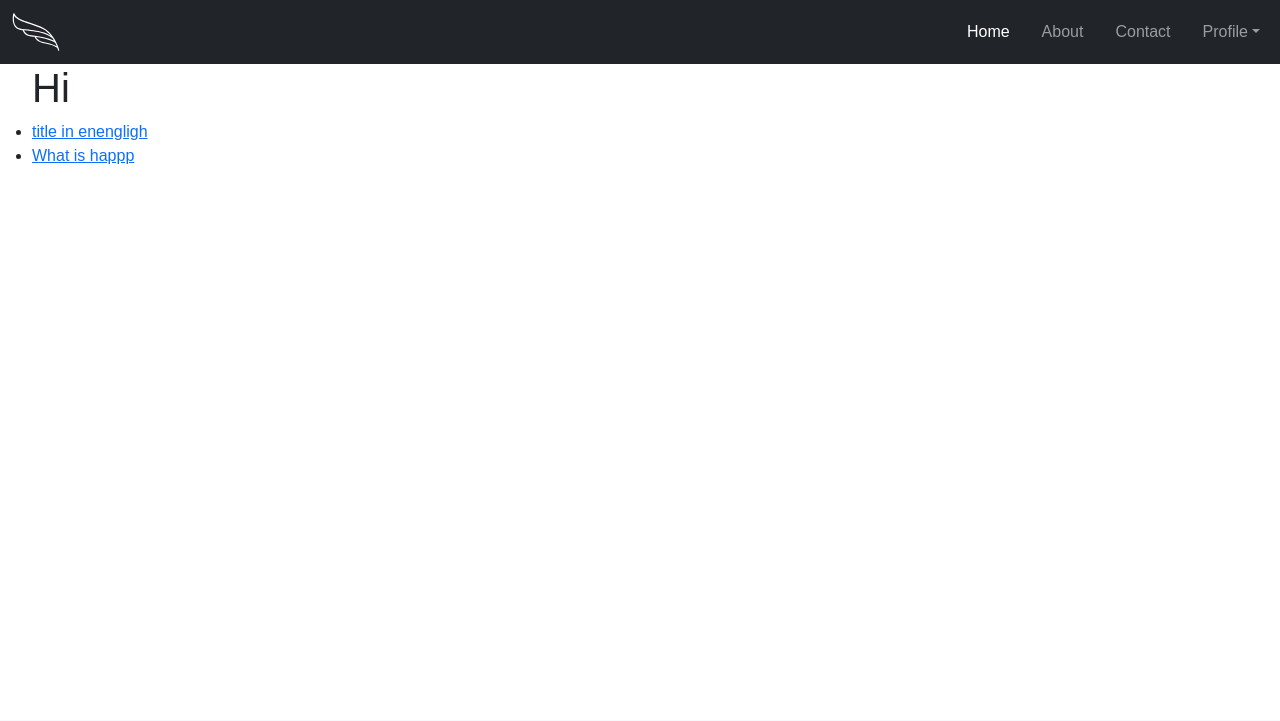
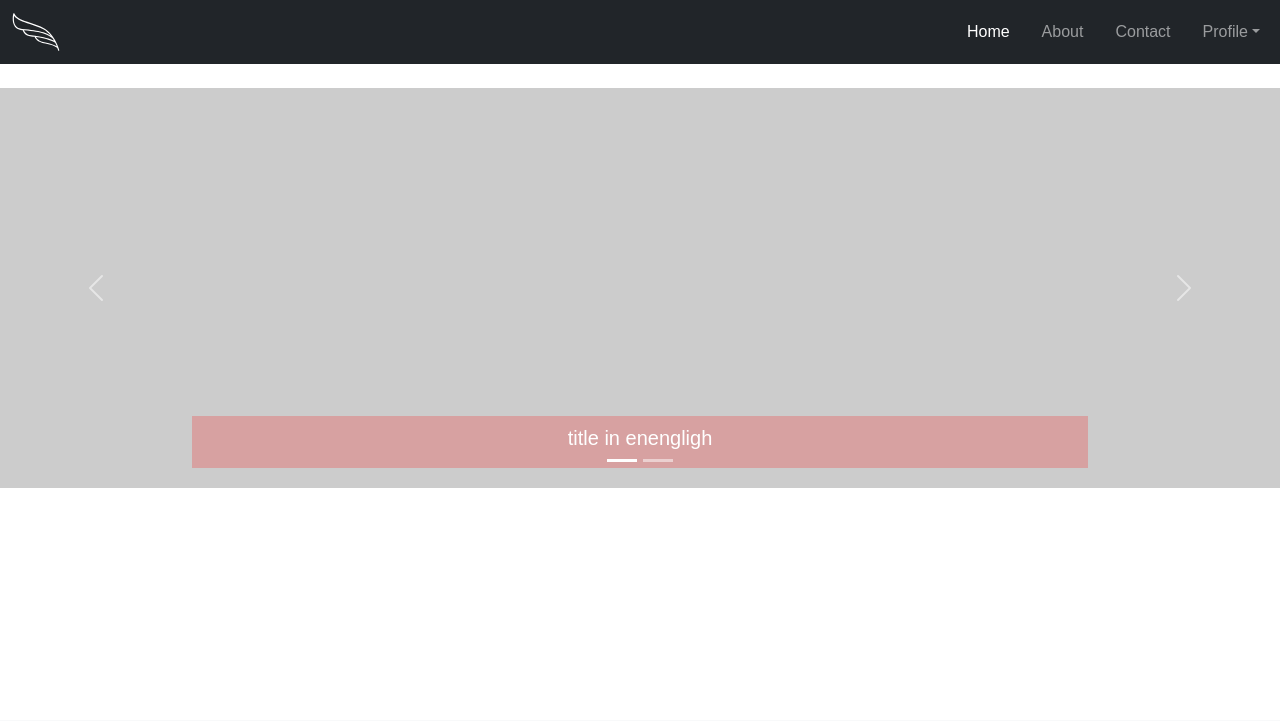
Before and after one commit to JitenChapagain/newsportal, a Django app: page / in a window 1280 px wide. Shown: the top 721 px of the page. Run offline with Django 5.2, Linux system fonts and the light colour scheme; data comes from the database, SQL or seed files in the repository; both versions use the stored data as it was after the commit.

Commit message:
addslider

```diff
--- a/news/urls.py
+++ b/news/urls.py
@@ -4,6 +4,7 @@ from . import views
 app_name = 'news'
 
 urlpatterns = [
-    path('', views.news_list, name='news_list'),
+    path('', views.index, name='index'),
+    path('news/', views.news_list, name='news_list'),
     path('<slug:slug>/', views.news_detail, name='news_detail'),
 ]
--- a/news/views.py
+++ b/news/views.py
@@ -1,5 +1,13 @@
 from django.shortcuts import render, get_object_or_404
 from .models import News
+
+def index(request):
+    news = News.objects.filter(status=True)  # Filter only active news articles
+    news_with_index = [(index, item) for index, item in enumerate(news)]
+    context = {
+        'news_with_index': [(index + 1, item) for index, item in news_with_index]
+    }
+    return render(request, 'index.html', context)
 
 def news_list(request):
     news = News.objects.all().filter(status=True)  # Filter only active news articles
--- /dev/null
+++ b/templates/index.html
@@ -0,0 +1,56 @@
+{% extends 'base.html' %}
+
+{% block content %}
+<br>
+<div id="carouselExampleIndicators" class="carousel slide" data-bs-ride="carousel" data-bs-interval="5000">
+    <div class="carousel-indicators">
+        {% for index, item in news_with_index %}
+        <button type="button" data-bs-target="#carouselExampleIndicators" data-bs-slide-to="{{ forloop.counter0 }}"
+            {% if forloop.first %}class="active" {% endif %} aria-label="Slide {{ forloop.counter0 }}"></button>
+        {% endfor %}
+    </div>
+
+    <div class="carousel-inner">
+        {% for index, item in news_with_index %}
+        <div class="carousel-item {% if forloop.first %}active{% endif %}">
+            <div class="carousel-item-content">
+                {% if item.image %}
+                <img src="{{ item.image.url }}" class="d-block w-100 carousel-img" alt="{{ item.en_title }}">
+                {% else %}
+                <div class="placeholder-image" style="background-color: #ccc; height: 400px;"></div>
+                {% endif %}
+                <div class="carousel-caption">
+                    <h5>{{ item.en_title }}</h5>
+                </div>
+            </div>
+        </div>
+        {% endfor %}
+    </div>
+
+    <button class="carousel-control-prev" type="button" data-bs-target="#carouselExampleIndicators"
+        data-bs-slide="prev">
+        <span class="carousel-control-prev-icon" aria-hidden="true"></span>
+        <span class="visually-hidden">Previous</span>
+    </button>
+    <button class="carousel-control-next" type="button" data-bs-target="#carouselExampleIndicators"
+        data-bs-slide="next">
+        <span class="carousel-control-next-icon" aria-hidden="true"></span>
+        <span class="visually-hidden">Next</span>
+    </button>
+</div>
+
+<style>
+    .carousel-img {
+        height: 400px;
+        width: 400px;
+        object-fit: cover;
+        margin: 0 auto;
+    }
+
+    .carousel-caption {
+        background-color: rgba(255, 0, 0, 0.212);
+        padding: 10px;
+        color: white;
+    }
+</style>
+{% endblock %}
--- a/templates/news_detail.html
+++ b/templates/news_detail.html
@@ -4,9 +4,10 @@
 <p>Published Date: {{ news.published_date }}</p>
 <p>Description: {{ news.en_description }}</p>
 {% if news.image %}
-<img src="{{ news.image.url }}" alt="News Image">
+<img src="{{ news.image.url }}" alt="News Image" style="max-width: 50%; height: auto;">
 {% endif %}
 {% if news.file %}
-<a href="{{ news.file.url }}">Download File</a>
+<br><br><br><a href="{{ news.file.url }}" class="btn btn-dark">Download File</a>
 {% endif %}
+<a href="javascript:history.back()" class="btn btn-secondary">Back</a>
 {% endblock %}
--- a/templates/news_list.html
+++ b/templates/news_list.html
@@ -1,9 +1,24 @@
 {% extends 'base.html' %}
 {% block content %}
 <ul>
-    <h1>Hi</h1>
+    <hr>
+    <br><br>
+
     {% for single_news in news %}
-    <li><a href="{% url 'news:news_detail' slug=single_news.slug %}">{{ single_news.en_title }}</a></li>
+
+    <div class="card" style="width: 18rem;">
+        {% if single_news.image %}
+        <img class="card-img-top" src="{{ single_news.image.url }}" alt="Card image cap">
+        {% else %}
+        <!-- Add a placeholder image or alternative content if image is not available -->
+        <div class="placeholder-image" style="background-color: #ccc; height: 200px;"></div>
+        {% endif %}
+        <div class="card-body">
+            <h5 class="card-title">{{ single_news.en_title }}</h5>
+            <p class="card-text">{{ single_news.en_description }}.</p>
+            <a href="{% url 'news:news_detail' slug=single_news.slug %}" class="btn btn-primary">More Details</a>
+        </div>
+    </div><br><br>
     {% endfor %}
 </ul>
 {% endblock %}
--- a/templates/partial/navbar.html
+++ b/templates/partial/navbar.html
@@ -26,26 +26,26 @@
         <div class="collapse navbar-collapse" id="navbarNav">
             <ul class="navbar-nav ms-md-auto gap-2">
                 <li class="nav-item rounded">
-                    <a class="nav-link active" aria-current="page" href="#"><i
+                    <a class="nav-link active" aria-current="page" href="/"><i
                             class="bi bi-house-fill me-2"></i>Home</a>
                 </li>
                 <li class="nav-item rounded">
-                    <a class="nav-link" href="#"><i class="bi bi-people-fill me-2"></i>About</a>
+                    <a class="nav-link" href="/"><i class="bi bi-people-fill me-2"></i>About</a>
                 </li>
                 <li class="nav-item rounded">
-                    <a class="nav-link" href="#"><i class="bi bi-telephone-fill me-2"></i>Contact</a>
+                    <a class="nav-link" href="/"><i class="bi bi-telephone-fill me-2"></i>Contact</a>
                 </li>
                 <li class="nav-item dropdown rounded">
                     <a class="nav-link dropdown-toggle" href="#" id="navbarDropdown" role="button"
                         data-bs-toggle="dropdown" aria-expanded="false"><i
                             class="bi bi-person-fill me-2"></i>Profile</a>
                     <ul class="dropdown-menu dropdown-menu-end" aria-labelledby="navbarDropdown">
-                        <li><a class="dropdown-item" href="#">Account</a></li>
-                        <li><a class="dropdown-item" href="#">Another action</a></li>
+                        <li><a class="dropdown-item" href="/">Account</a></li>
+                        <li><a class="dropdown-item" href="/">Another action</a></li>
                         <li>
                             <hr class="dropdown-divider">
                         </li>
-                        <li><a class="dropdown-item" href="#">Logout</a></li>
+                        <li><a class="dropdown-item" href="/">Logout</a></li>
                     </ul>
                 </li>
             </ul>
```
Also changed, not shown: db.sqlite3, media/news_files/Document_11_page-0001.jpg (added), media/news_files/Document_11_page-0001_CwS9ooJ.jpg (added), media/news_images/tCUcIORPtW8QyWKcmGSi-min.jpg (added), media/news_images/tCUcIORPtW8QyWKcmGSi-min_3j1GrQW.jpg (added).
